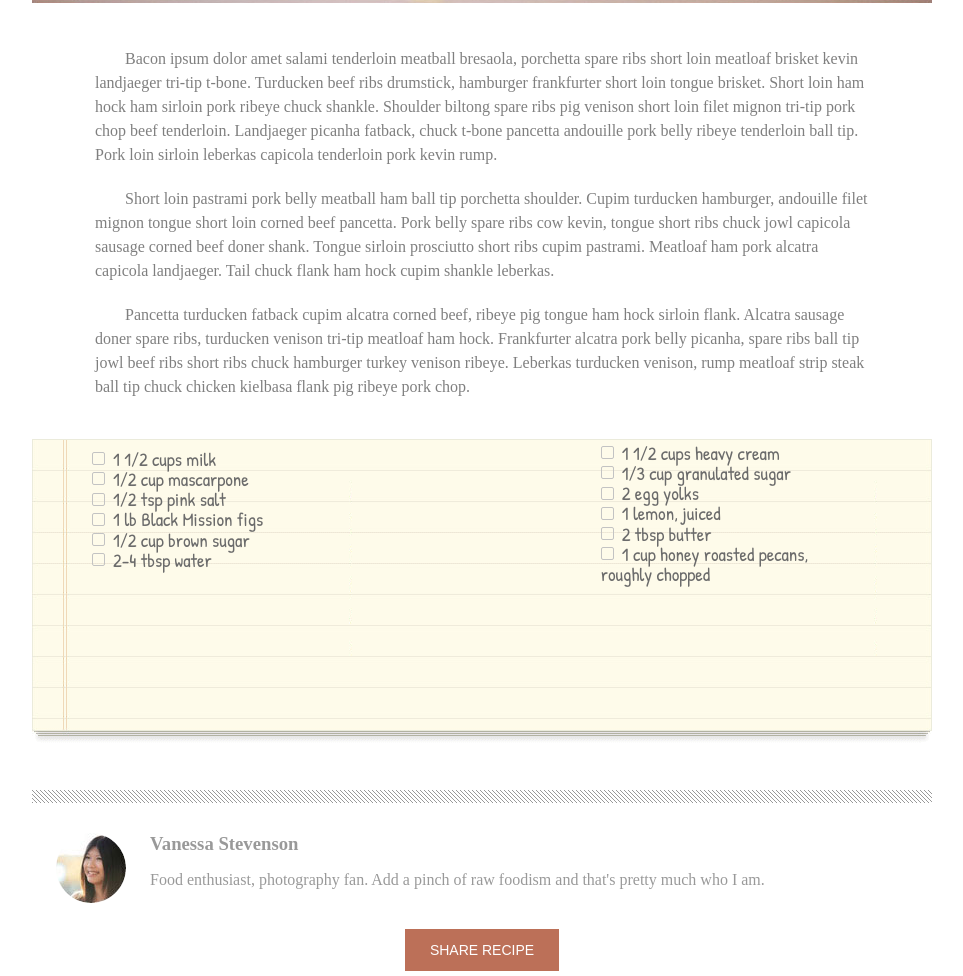
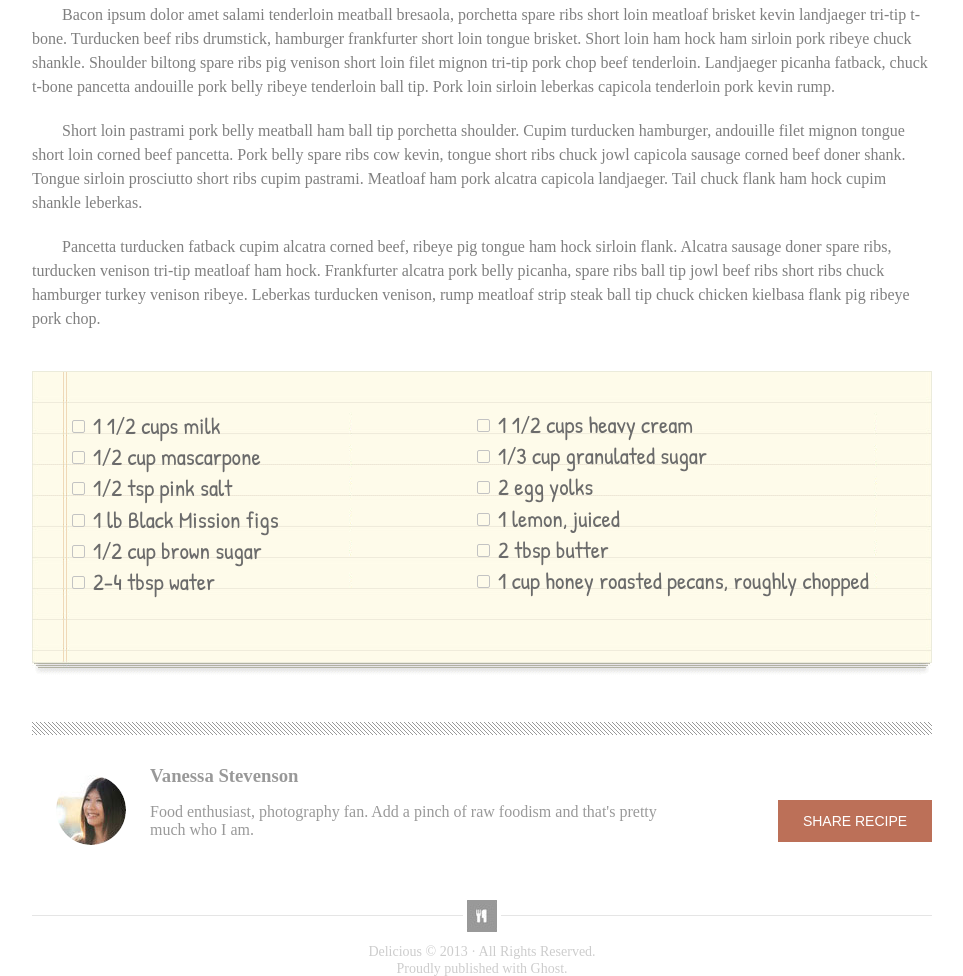
Before and after one commit to jacethelefty/delicious, a plain HTML site: page index.html in a window 1280 px wide. Shown: the part 887-1863 px from the top of the page, without its empty margins (158-1121 px from the left). Drawn offline with nearby package versions, Linux system fonts and the light colour scheme.

Commit message:
thursCSS update#2

```diff
--- a/index.html
+++ b/index.html
@@ -24,14 +24,12 @@
         <header>
           <div class="container">
             <div class="row">
-              <div class="twelve.columns logoarea">
+              <div class="eight.columns logoarea">
                 <div class="headlogo"></div>
                 <h1>Delicious</h1>
                 <h2>THE BEST FOOD BLOG ON THE WEB</h2>
               </div>
-            </div>
-            <div class="row">
-              <div class="twelve.columns">
+              <div class="four.columns">
                 <nav class="navlist">
                     <a href="facebook.com" class="soc_fb"></a>
                     <a href="twitter.com" class="soc_tw"></a>
@@ -66,7 +64,7 @@
 
             <section class="ingredback">
               <h2 class="hidden">Ingredients</h2>
-              <form class="listleft left">
+              <form class="listleft">
                 <input id="Option" type="checkbox" autocomplete="off"><label class="chk" for="Option">1 1/2 cups milk</label>
                 <input id="Option2" type="checkbox" autocomplete="off"><label class="chk" for="Option2">1/2 cup mascarpone</label>
                 <input id="Option3" type="checkbox" autocomplete="off"><label class="chk" for="Option3">1/2 tsp pink salt</label>
@@ -74,13 +72,13 @@
                 <input id="Option5" type="checkbox" autocomplete="off"><label class="chk" for="Option5">1/2 cup brown sugar</label>
                 <input id="Option6" type="checkbox" autocomplete="off"><label class="chk" for="Option6">2-4 tbsp water</label>
               </form>
-              <form class="listright right">
+              <form class="listright">
                 <input id="Option7" type="checkbox" autocomplete="off"><label class="chk" for="Option7">1 1/2 cups heavy cream</label>
                 <input id="Option8" type="checkbox" autocomplete="off"><label class="chk" for="Option8">1/3 cup granulated sugar</label>
                 <input id="Option9" type="checkbox" autocomplete="off"><label class="chk" for="Option9">2 egg yolks</label>
                 <input id="Option10" type="checkbox" autocomplete="off"><label class="chk" for="Option10">1 lemon, juiced</label>
                 <input id="Option11" type="checkbox" autocomplete="off"><label class="chk" for="Option11">2 tbsp butter</label>
-                <input id="Option12" type="checkbox" autocomplete="off"><label class="chk" for="Option12">1 cup honey roasted pecans, <span class="push">roughly chopped</span></label>
+                <input id="Option12" type="checkbox" autocomplete="off"><label class="chk" for="Option12">1 cup honey roasted pecans, roughly chopped</label>
               </form>
             </section>
 
--- a/styles.css
+++ b/styles.css
@@ -113,7 +113,7 @@ h2{
 }
 .soc_rs{
   background: url('imgs/mastersprite.png') -144px 0;
-  margin-left: 14px;
+  margin-left: 10px;
 }
 .soc_em{
   background: url('imgs/mastersprite.png') -168px 0;
@@ -246,7 +246,7 @@ aside{
   border-image: url(imgs/break.png) 13 0 0 fill repeat;
 }
 .headshot{
-  margin: 30px 24px;
+  margin: 40px 24px 70px;
 }
 h3, aside p{
   color: rgba(0,0,0,0.4);
@@ -269,7 +269,7 @@ h3{
   width: 106px;
   font-weight: 200;
   text-decoration: none;
-  margin: 40px auto;
+  margin: 40px auto 60px;
   cursor: pointer;
 }
 .share:hover{
@@ -296,3 +296,56 @@ footer p{
 footer p:last-of-type{
   margin-bottom: 60px;
 }
+
+@media (min-width: 550px) {
+  .logoarea{
+    float: left;
+  }
+  .headlogo{
+    margin: 32px 12px 0 0;
+  }
+  .navlist{
+    float: right;
+    margin: 30px -26px;
+  }
+  .listleft{
+    float: left;
+    margin: 36px 0 0 40px;
+    width: 45%;
+  }
+  .listright{
+    margin: 38px 0 0 0;
+    width: 100%;
+  }
+  .listleft label, .listright label{
+  display: block;
+  font-size: 1.45em;
+  line-height: 1.35em;
+  }
+  .listright label:last-of-type {
+  width: 100%;
+  }
+  .push{
+    margin-left:20px;
+  }
+  header{
+    padding-bottom: 100px;
+  }
+}
+
+/* Larger than desktop */
+@media (min-width: 1000px) {
+  .bodyp p {
+    max-width: 100%;
+  }
+  .share{
+    float: right;
+    margin-top: -55px;
+  }
+  aside p{
+    width: 70%;
+  }
+  aside{
+    padding-bottom: 20px;
+  }
+}
```
